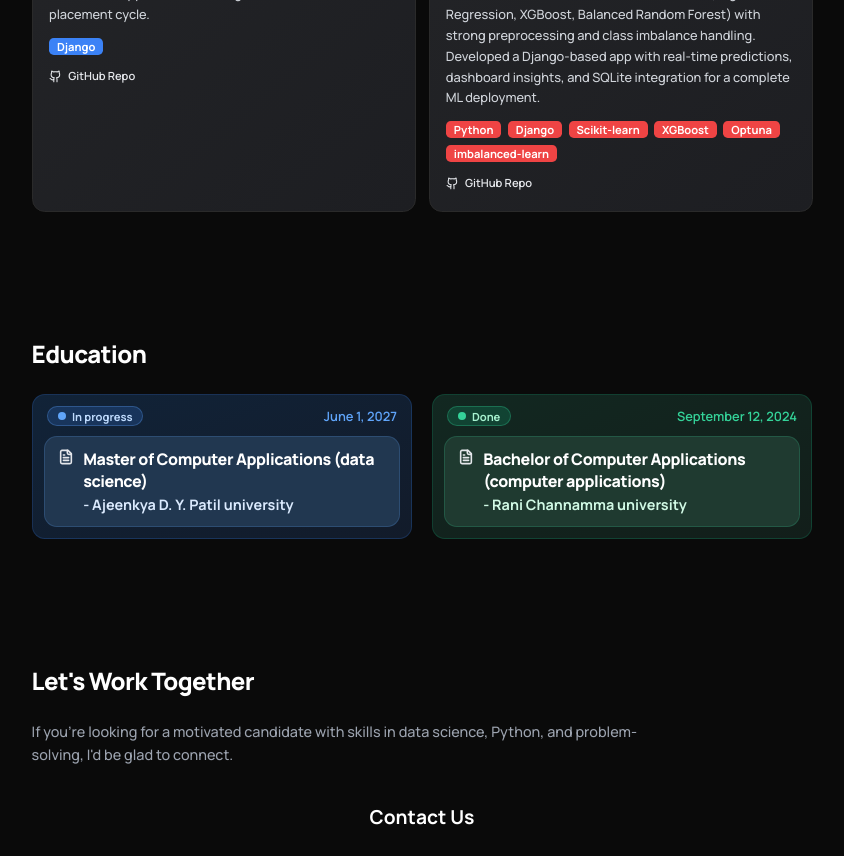
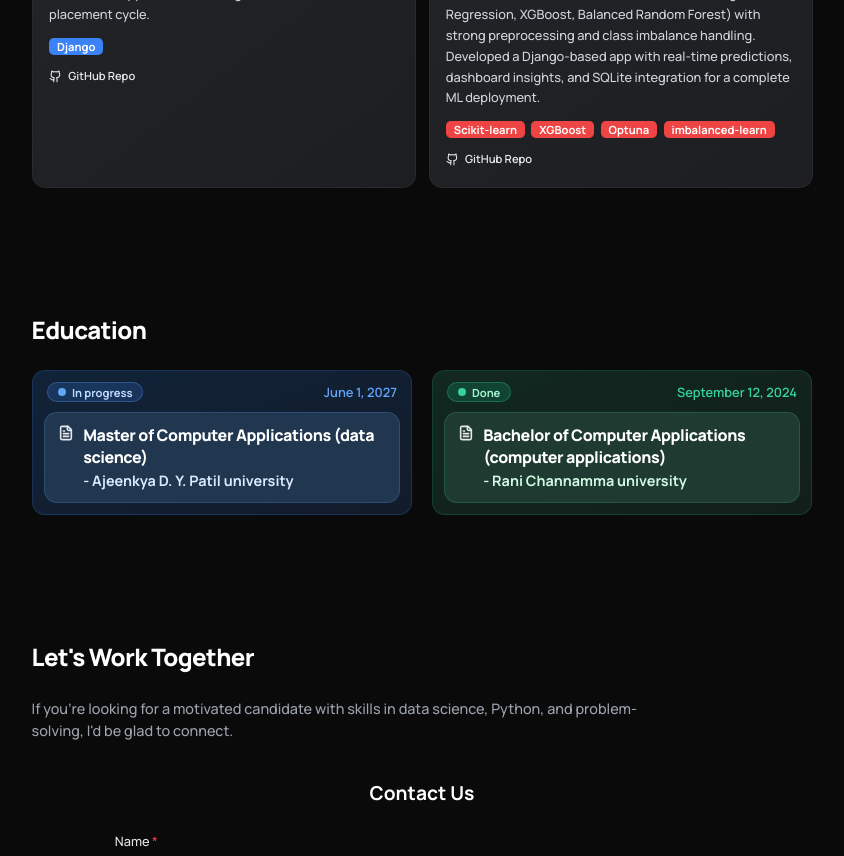
Before and after one commit to MrRohitJD/Portfolio-o.2, a Next.js app: page / in a window 1280 px wide. Shown: the part 1440-2296 px from the top of the page, without its empty margins (218-1062 px from the left). Built offline with nearby package versions, Linux system fonts and the light colour scheme.

Commit message:
Remove 'Django' and 'Python' tags from projects

```diff
--- a/components/Projects.jsx
+++ b/components/Projects.jsx
@@ -29,7 +29,7 @@ const projectsData = {
     {
       title: 'ML Credit score',
       description: 'Built an end-to-end Credit Risk Prediction Web App using Kaggle’s dataset, achieving 86.41 ROC-AUC (close to top leaderboard score of 86.64).Trained models (Logistic Regression, XGBoost, Balanced Random Forest) with strong preprocessing and class imbalance handling. Developed a Django-based app with real-time predictions, dashboard insights, and SQLite integration for a complete ML deployment.',
-      tags: ['Python', 'Django', 'Scikit-learn', 'XGBoost', 'Optuna',  'imbalanced-learn'],
+      tags: ['Scikit-learn', 'XGBoost', 'Optuna',  'imbalanced-learn'],
       tagType: 'ML pipeline',
       githubUrl: 'https://github.com/MrRohitJD/CreditScore-ML-project'
     },
@@ -38,7 +38,7 @@ const projectsData = {
     {
       title: 'Smart Learning Gap Detection System',
       description: 'AI-powered EdTech solution addressing the Silent Academic Dropout Crisis by tracking student understanding and detecting learning gaps in real time. It dynamically adapts learning paths to strengthen weak concepts and prevent long-term academic failure. Built to deliver personalised, accessible education for every learner.',
-      tags: ['ML' , 'Python','Scikit-learn'],
+      tags: ['ML', 'Scikit-learn'],
       tagType: 'ML pipeline',
       githubUrl: 'https://github.com/MrRohitJD/Only-AI'
     },
```
